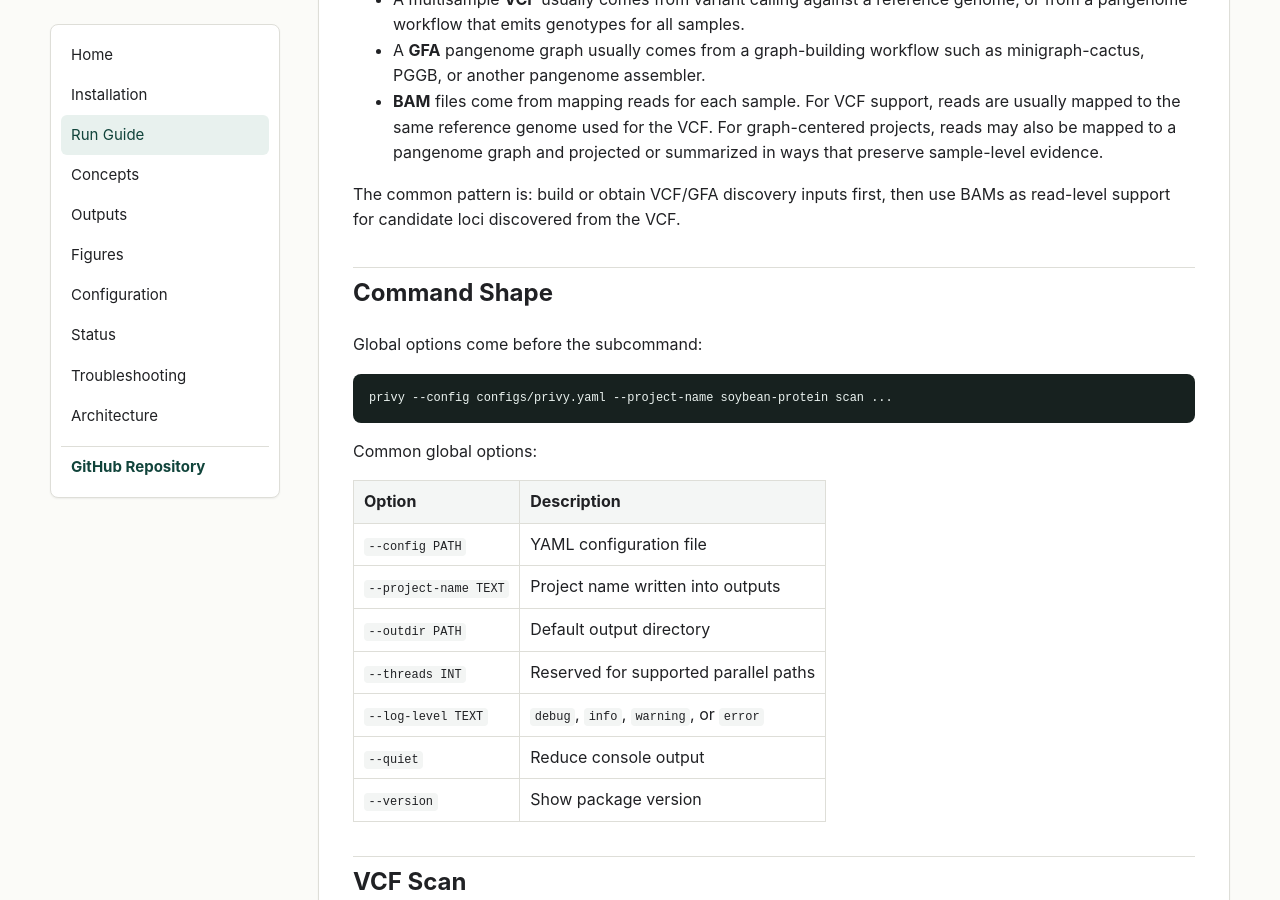
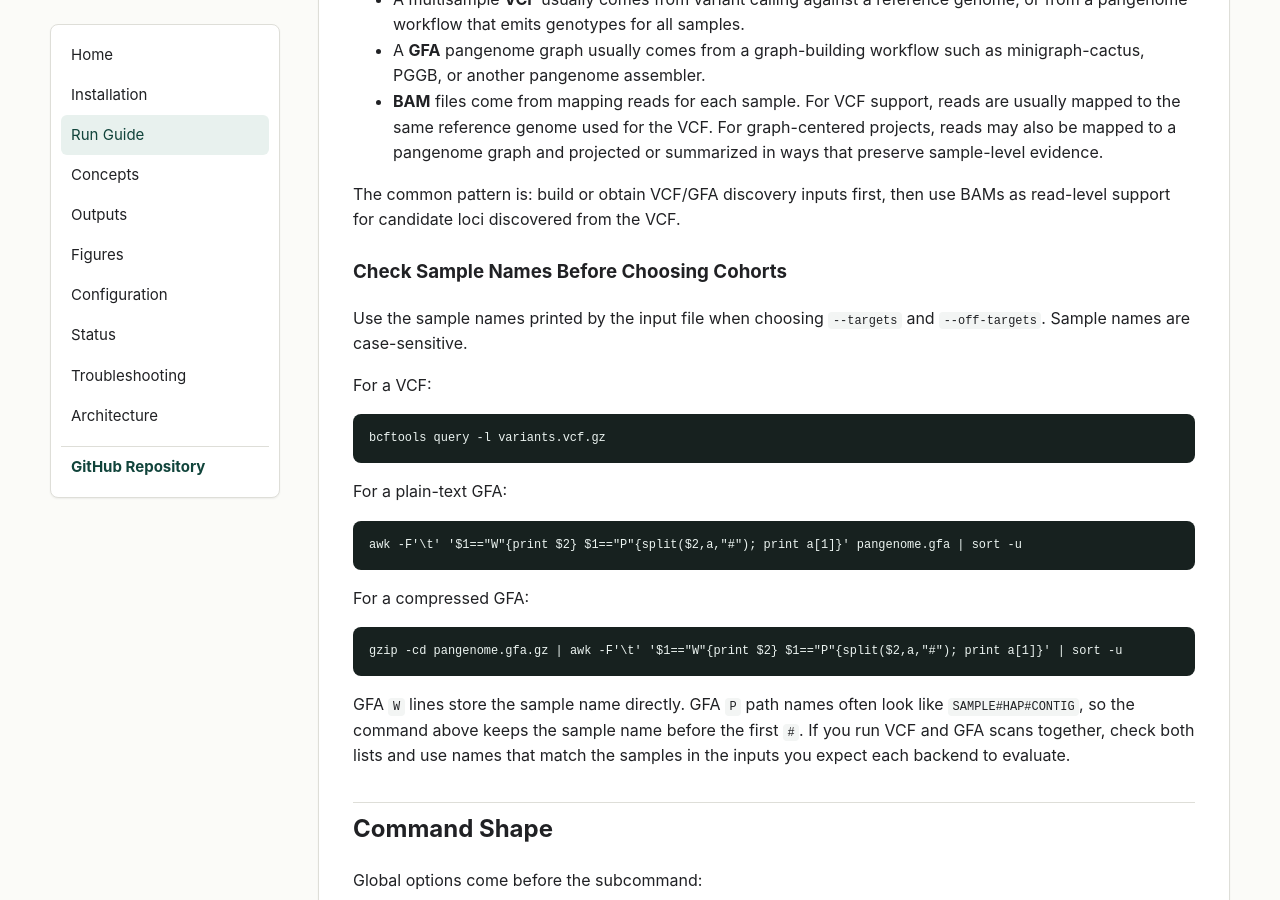
Before and after one commit to USDA-ARS-GBRU/Panex_Privus, a Jekyll site: the page built from docs/run-guide.md, in a window 1280 px wide and 900 px high, scrolled down 522 px. Built offline with Jekyll 4.4.1, drawn with Linux system fonts in a browser that asks for light colours.

Commit message:
Document sample name checks for VCF and GFA inputs

````diff
--- a/docs/run-guide.md
+++ b/docs/run-guide.md
@@ -30,6 +30,34 @@ after you have generated comparative genomics inputs with upstream tools.
 
 The common pattern is: build or obtain VCF/GFA discovery inputs first, then use
 BAMs as read-level support for candidate loci discovered from the VCF.
+
+### Check Sample Names Before Choosing Cohorts
+
+Use the sample names printed by the input file when choosing `--targets` and
+`--off-targets`. Sample names are case-sensitive.
+
+For a VCF:
+
+```bash
+bcftools query -l variants.vcf.gz
+```
+
+For a plain-text GFA:
+
+```bash
+awk -F'\t' '$1=="W"{print $2} $1=="P"{split($2,a,"#"); print a[1]}' pangenome.gfa | sort -u
+```
+
+For a compressed GFA:
+
+```bash
+gzip -cd pangenome.gfa.gz | awk -F'\t' '$1=="W"{print $2} $1=="P"{split($2,a,"#"); print a[1]}' | sort -u
+```
+
+GFA `W` lines store the sample name directly. GFA `P` path names often look like
+`SAMPLE#HAP#CONTIG`, so the command above keeps the sample name before the first
+`#`. If you run VCF and GFA scans together, check both lists and use names that
+match the samples in the inputs you expect each backend to evaluate.
 
 ## Command Shape
 
````
